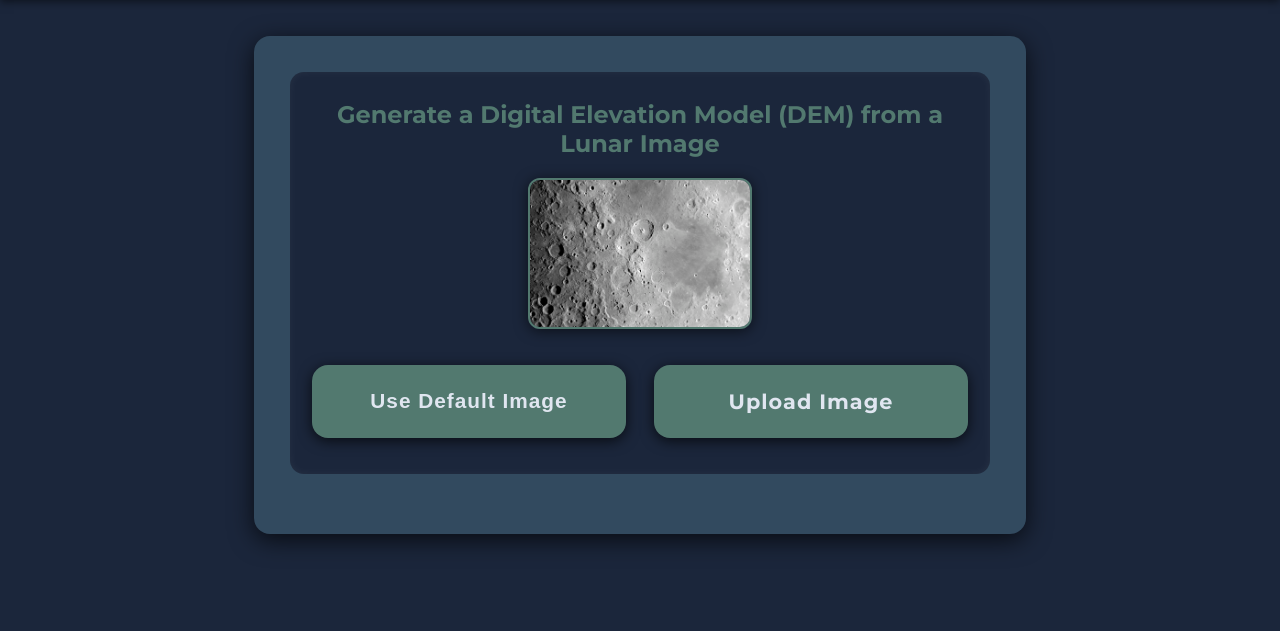
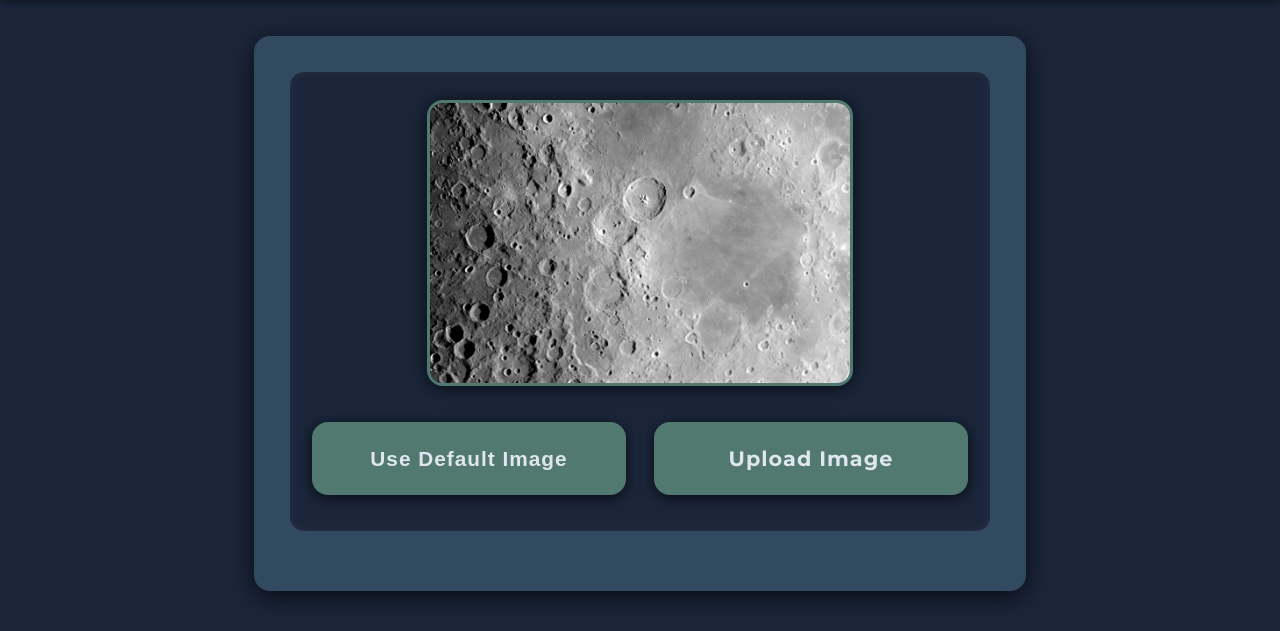
Before and after one commit to ABHINAB-CHHETRI/LUNAR_DEM_PROTOTYPE, a Flask app: page / in a window 1280 px wide. Shown: the part 134-765 px from the top of the page. Run offline with Flask 3, Linux system fonts and the light colour scheme.

Commit message:
Update index.html

```diff
--- a/templates/index.html
+++ b/templates/index.html
@@ -58,19 +58,16 @@
             text-align: center;
             box-shadow: inset 0 0 10px rgba(255,255,255,0.05);
         }
-        .upload-section h2 {
-            margin-top: 0;
-            color: var(--btn-bg);
-            font-size: 1.5rem;
-            font-weight: 700;
-        }
+        /* .upload-section h2 { ... } -- REMOVED */
         .default-image {
             display: block;
             margin: 0 auto 18px auto;
-            max-width: 220px;
-            border-radius: 12px;
-            box-shadow: 0 2px 14px rgba(0,0,0,0.6);
-            border: 2px solid var(--btn-bg);
+            width: 100%;
+            max-width: 420px; /* Increased size */
+            height: auto;
+            border-radius: 16px;
+            box-shadow: 0 2px 18px rgba(0,0,0,0.7);
+            border: 3px solid var(--btn-bg);
         }
         .button-row {
             display: flex;
@@ -123,6 +120,7 @@
             .container { padding: 24px 12px; }
             .button-row { flex-direction: column; gap: 20px; }
             .big-btn { width: 100%; }
+            .default-image { max-width: 100%; }
         }
     </style>
 </head>
@@ -133,7 +131,7 @@
     </div>
     <div class="container">
         <div class="upload-section">
-            <h2>Generate a Digital Elevation Model (DEM) from a Lunar Image</h2>
+            <!-- <h2>Generate a Digital Elevation Model (DEM) from a Lunar Image</h2> -->
             <img src="{{ url_for('static', filename='default_lunar.jpg') }}" alt="Default Lunar" class="default-image" />
             <form method="post" enctype="multipart/form-data" id="demForm">
                 <div class="button-row">
```
